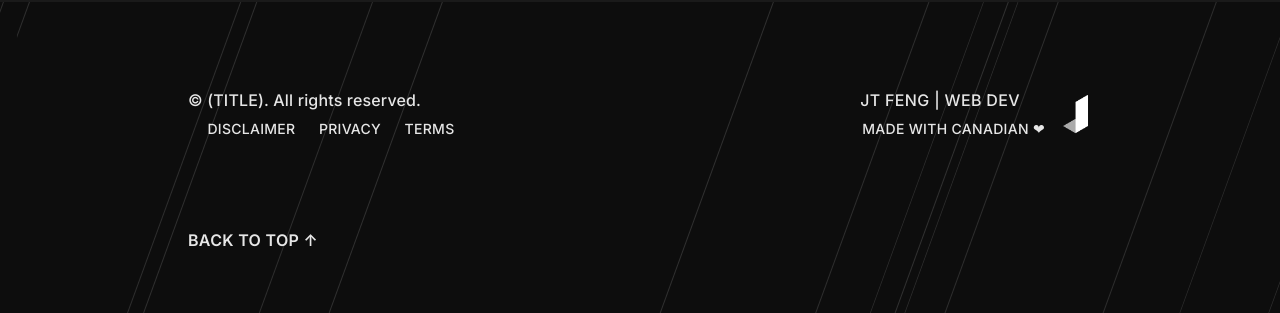
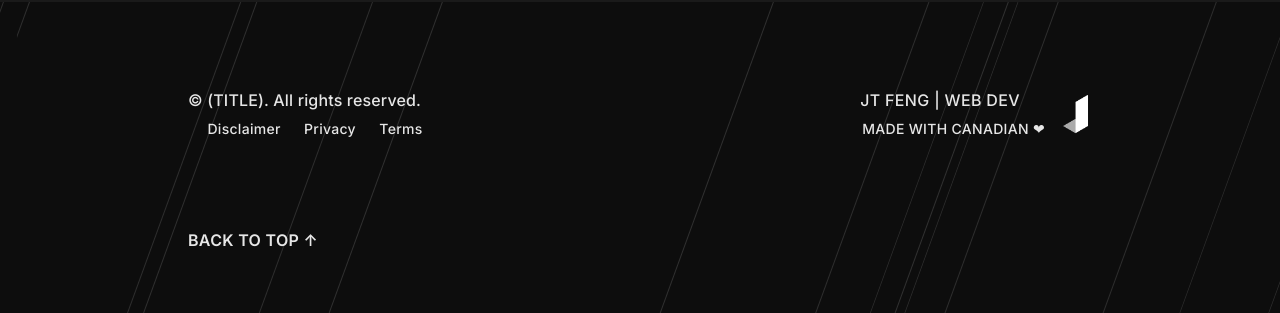
Before and after one commit to jingtianfeng/jekytrap, a Jekyll site: the page built from index.html, in a window 1280 px wide. Shown: the part 668-981 px from the top of the page. Built offline with Jekyll 4.4.1, drawn with Linux system fonts in a browser that asks for light colours.

Commit message:
FIX include comp-legal: all links capitalize

```diff
--- a/_includes/comp-legal.html
+++ b/_includes/comp-legal.html
@@ -2,17 +2,17 @@
     <p>© {{ site.title }}. All rights reserved.</p>
     <small>
         &nbsp;&nbsp;&nbsp;&nbsp;
-        <a class="fw-normal"
+        <a class="fw-normal text-capitalize"
            href="{{ '/disclaimer' | relative_url }}">
             Disclaimer
         </a>
         &nbsp;&nbsp;&nbsp;&nbsp;
-        <a class="fw-normal"
+        <a class="fw-normal text-capitalize"
            href="{{ '/privacy' | relative_url }}">
             Privacy
         </a>
         &nbsp;&nbsp;&nbsp;&nbsp;
-        <a class="fw-normal"
+        <a class="fw-normal text-capitalize"
            href="{{ '/terms' | relative_url }}">
             Terms
         </a>
```
